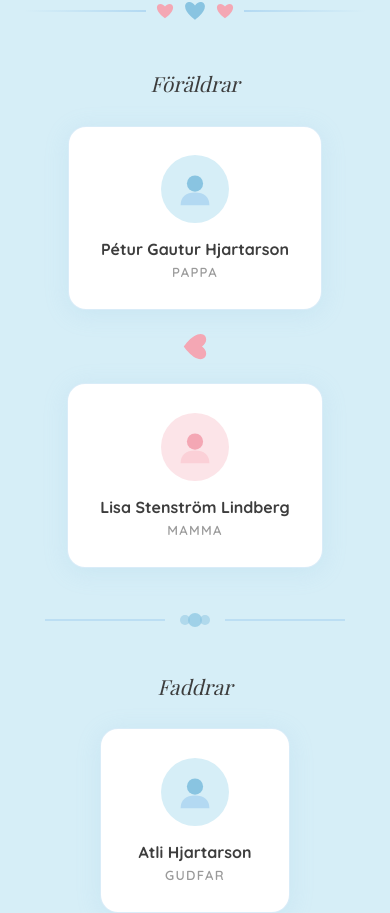
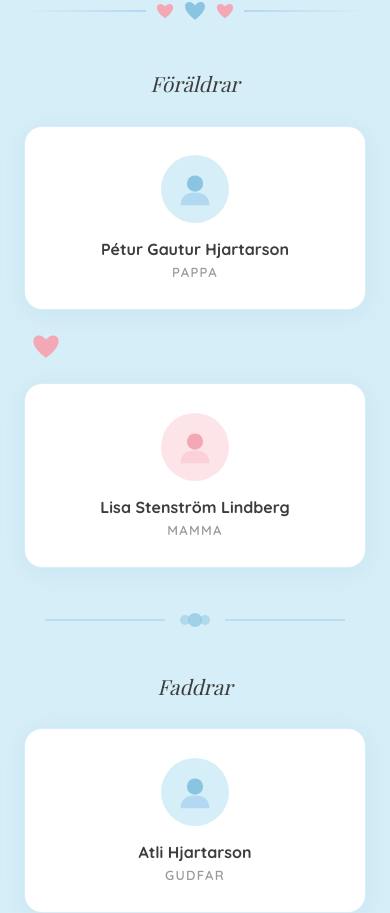
Before and after one commit to peturh/thorunn-dop, a SvelteKit app: page / in a window 390 px wide. Shown: the part 2140-3053 px from the top of the page. Built offline with nearby package versions, Linux system fonts and the light colour scheme; a web font is replaced by a local one.

Commit message:
Fix family cards stacking on mobile, remove icon rotation

```diff
--- a/src/routes/+page.svelte
+++ b/src/routes/+page.svelte
@@ -824,9 +824,9 @@
     gap: 1.5rem;
     flex-wrap: wrap;
   }
-  @media (max-width: 560px) {
-    .family-grid { flex-direction: column; }
-    .family-and { transform: rotate(90deg); }
+  @media (max-width: 600px) {
+    .family-grid { flex-direction: column; align-items: stretch; }
+    .family-card { min-width: unset; width: 100%; }
   }
 
   .family-card {
```
